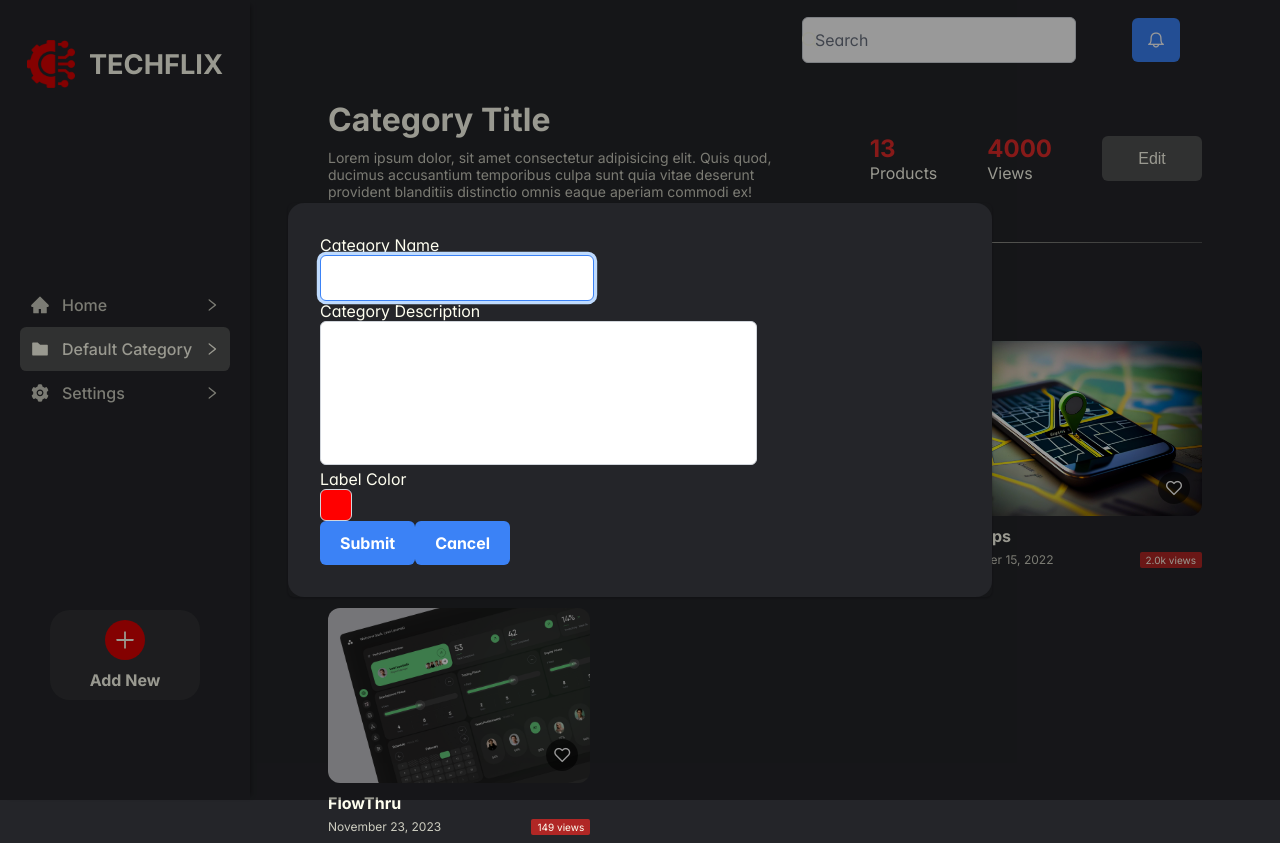
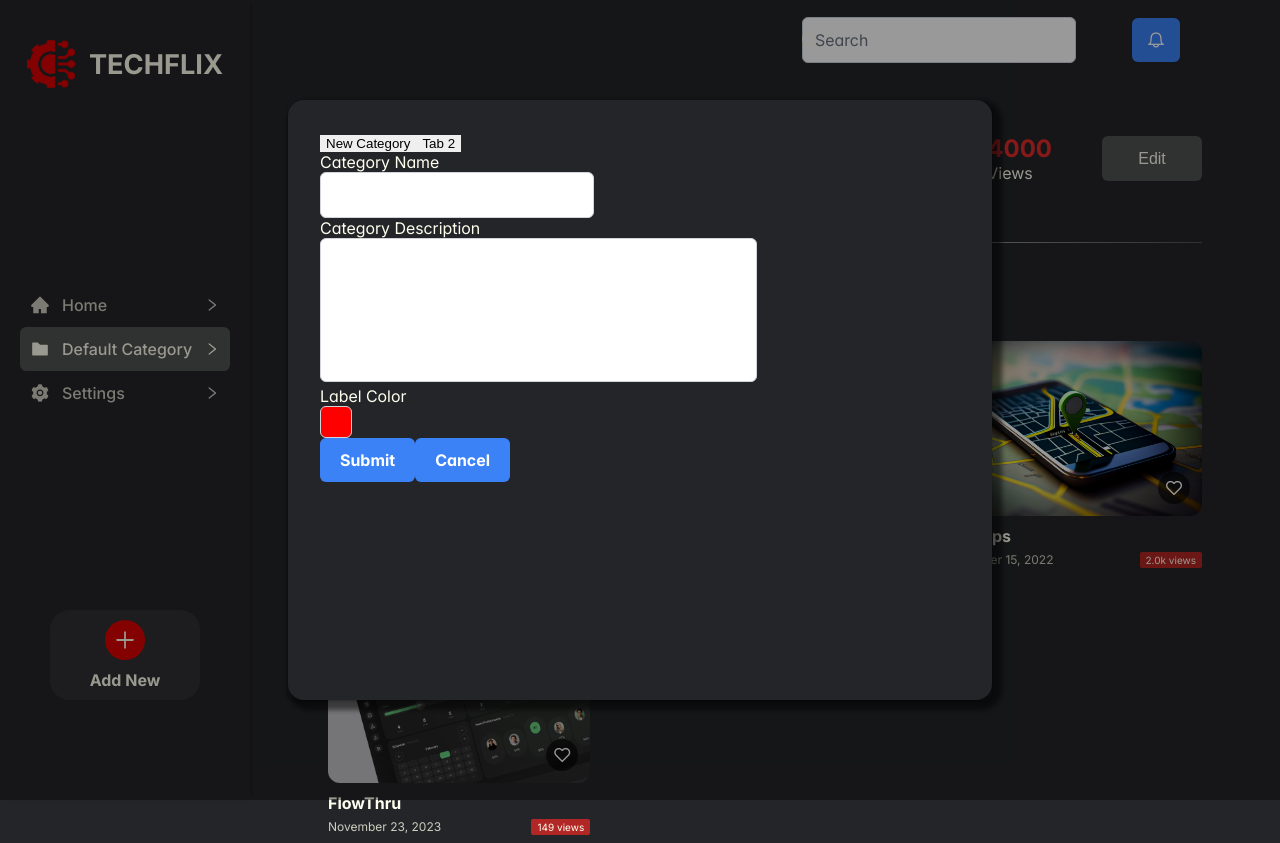
Before and after one commit to Wu-Lezheng/techflix, a Next.js app: page /category in a window 1280 px wide. Both pictures are taken after a click on the button 125 px from the left and 640 px from the top of the page. Built offline with nearby package versions, Linux system fonts and the light colour scheme.

Commit message:
Add tab view for upload feature

```diff
--- a/src/app/api/add-category/route.js
+++ b/src/app/api/add-category/route.js
@@ -5,7 +5,7 @@ export async function POST(request) {
     const res = await request.json();
     const { categoryName, categoryDescription, labelColor, parentCategoryId } = res;
     console.log(res)
-    const newCategory = await prisma.post.create({
+    const newCategory = await prisma.category.create({
         data: {
             categoryName,
             categoryDescription,
--- a/src/app/api/add-user/route.js
+++ b/src/app/api/add-user/route.js
@@ -3,7 +3,6 @@ import { NextResponse } from "next/server";
 
 export async function POST(request) {
     const { username, email, password } = await request.json();
-    console.log({ username, email, password });
     const result = await prisma.user.create({
         data: {
             username,
--- a/src/components/sidebar/add-new/AddNew.jsx
+++ b/src/components/sidebar/add-new/AddNew.jsx
@@ -1,15 +1,54 @@
 "use client";
 
-import React, { useState } from "react";
+// AddNew component
+import React, { useState } from 'react';
 import { Dialog } from 'primereact/dialog';
-import NewCategory from "./new-category/NewCategory";
-
-import styles from "./AddNew.module.css"
-import { AiOutlinePlus } from "react-icons/ai";
+import { AiOutlinePlus } from 'react-icons/ai';
+import { TabSelect, Tab } from './tab-select/TabSelect';
+import NewCategory from './new-category/NewCategory';
+import styles from './AddNew.module.css';
 
 function AddNew() {
+    const [visible, setVisible] = useState(false);
 
-    const [visible, setVisible] = useState(false);
+    const [formState, setFormState] = useState({
+        categoryName: '',
+        categoryDescription: '',
+        labelColor: '',
+        parentCategoryId: null
+    });
+
+    const handleInputChange = (fieldName, value) => {
+        setFormState(prevState => ({
+            ...prevState,
+            [fieldName]: value
+        }));
+    };
+
+    const handleSubmitNewCategory = async () => {
+        try {
+            await fetch("/api/add-category", {
+                method: 'POST',
+                headers: {
+                    'Content-Type': 'application/json'
+                },
+                body: JSON.stringify(formState)
+            });
+
+            // Reset form values and close dialog
+            setFormState({
+                categoryName: '',
+                categoryDescription: '',
+                labelColor: '',
+                parentCategoryId: null
+            });
+            setVisible(false);
+
+            // Refresh router or update state as required
+        } catch (error) {
+            console.error(error);
+        }
+    };
 
     return (
         <div className={styles.container}>
@@ -18,17 +57,31 @@ function AddNew() {
             </button>
             <h4>Add New</h4>
             <Dialog
-                style={{ width: '55vw' }}
+                style={{ width: '55vw', height: '75vh' }}
                 visible={visible}
                 modal
                 onHide={() => setVisible(false)}
                 content={
                     <div className={styles.overlay}>
-                        <NewCategory visible={visible} setVisible={setVisible} />
+                        <TabSelect>
+                            <Tab header="New Category">
+                                <NewCategory
+                                    formState={formState}
+                                    handleInputChange={handleInputChange}
+                                    handleSubmit={handleSubmitNewCategory}
+                                    setVisible={setVisible}
+                                />
+                            </Tab>
+                            <Tab header="Tab 2">
+                                <h1>Hello</h1>
+                            </Tab>
+                            {/* Add more tabs if needed */}
+                        </TabSelect>
                     </div>
                 }
             ></Dialog>
         </div>
     );
 }
-export default AddNew
+
+export default AddNew;
--- a/src/components/sidebar/add-new/AddNew.module.css
+++ b/src/components/sidebar/add-new/AddNew.module.css
@@ -39,4 +39,7 @@
     background-color: var(--bg);
     border-radius: 1rem;
     padding: 2rem 2rem;
+    width: 100%;
+    height: 100%;
+    box-shadow: 5px 5px 5px 5px rgb(0, 0, 0, 0.5);
 }
--- a/src/components/sidebar/add-new/new-category/NewCategory.jsx
+++ b/src/components/sidebar/add-new/new-category/NewCategory.jsx
@@ -1,66 +1,41 @@
-"use client";
-
-import React, { useState } from "react";
-import { useRouter } from "next/navigation";
+// NewCategory component
+import React from "react";
 import { Button } from "primereact/button";
 import { ColorPicker } from 'primereact/colorpicker';
 import { InputText } from "primereact/inputtext";
 import { InputTextarea } from "primereact/inputtextarea";
 
-function NewCategory({ visible, setVisible }) {
+function NewCategory({ formState, handleInputChange, handleSubmit, setVisible }) {
+    const { categoryName, categoryDescription, labelColor } = formState;
 
-    const [categoryName, setCategoryName] = useState('');
-    const [categoryDescription, setCategoryDescription] = useState('');
-    const [labelColor, setLabelColor] = useState('');
-    const [parentCategoryId, setParentCategoryId] = useState(null);
-    const router = useRouter()
-
-    const handleSubmit = async (event) => {
+    const onSubmit = (event) => {
         event.preventDefault();
-
-        try {
-            await fetch("/api/add-category", {
-                method: 'POST',
-                headers: {
-                    'Content-Type': 'application/json'
-                },
-                body: JSON.stringify({ categoryName, categoryDescription, labelColor, parentCategoryId })
-            })
-
-            router.refresh();
-        } catch (error) {
-            console.error(error)
-        }
-
-        setCategoryName('');
-        setCategoryDescription('');
-        setLabelColor('');
-        setParentCategoryId('');
-        setVisible(false);
+        handleSubmit();
     };
 
     return (
         <div>
-            <form id="categoryForm" onSubmit={handleSubmit}>
+            <form id="categoryForm" onSubmit={onSubmit}>
                 <label>
                     <p>Category Name</p>
-                    <InputText id="categoryName" value={categoryName} onChange={(e) => setCategoryName(e.target.value)} />
+                    <InputText id="categoryName" value={categoryName} onChange={(e) => handleInputChange('categoryName', e.target.value)} />
                 </label>
                 <label>
                     <p>Category Description</p>
-                    <InputTextarea autoResize rows={6} cols={40} id="categoryDescription" value={categoryDescription} onChange={(e) => setCategoryDescription(e.target.value)} />
+                    <InputTextarea autoResize rows={6} cols={40} id="categoryDescription" value={categoryDescription} onChange={(e) => handleInputChange('categoryDescription', e.target.value)} />
                 </label>
                 <label>
                     <p>Label Color</p>
-                    <ColorPicker id="labelColor" name="labelColor" value={labelColor} onChange={(e) => setLabelColor(e.target.value)} />
+                    <ColorPicker id="labelColor" name="labelColor" value={labelColor} onChange={(e) => handleInputChange('labelColor', e.target.value)} />
                 </label>
+                {/* Add more form fields as needed */}
                 <div>
                     <Button label="Submit" type="submit"></Button>
-                    <Button label="Cancel" type="reset" onClick={e => setVisible(false)}></Button>
+                    <Button label="Cancel" type="button" onClick={() => setVisible(false)}></Button>
                 </div>
             </form>
         </div>
     );
 }
 
-export default NewCategory
+export default NewCategory;
--- /dev/null
+++ b/src/components/sidebar/add-new/tab-select/TabSelect.jsx
@@ -0,0 +1,44 @@
+"use client";
+import React, { useState } from 'react';
+
+function TabSelect({ children }) {
+    const [activeTab, setActiveTab] = useState(0);
+
+    const handleTabClick = (tabIndex) => {
+        setActiveTab(tabIndex);
+    };
+
+    // Convert children to array if it's not already an array
+    const tabButtons = React.Children.map(children, (child, index) => {
+        return (
+            <button
+                key={index}
+                className={activeTab === index ? 'active' : ''}
+                onClick={() => handleTabClick(index)}
+            >
+                {child.props.header}
+            </button>
+        );
+    });
+
+    // Wrap children in an array if it's not already an array
+    const tabContent = Array.isArray(children) ? children[activeTab] : [children];
+
+    return (
+        <div className="tab-container">
+            <div className="tabs">
+                {tabButtons}
+            </div>
+
+            <div className="tab-content">
+                {tabContent}
+            </div>
+        </div>
+    );
+}
+
+const Tab = ({ children }) => {
+    return <div>{children}</div>;
+};
+
+export { TabSelect, Tab };
```
Also changed, not shown: src/components/sidebar/add-new/tab-select/TabSelect.module.css (added).
